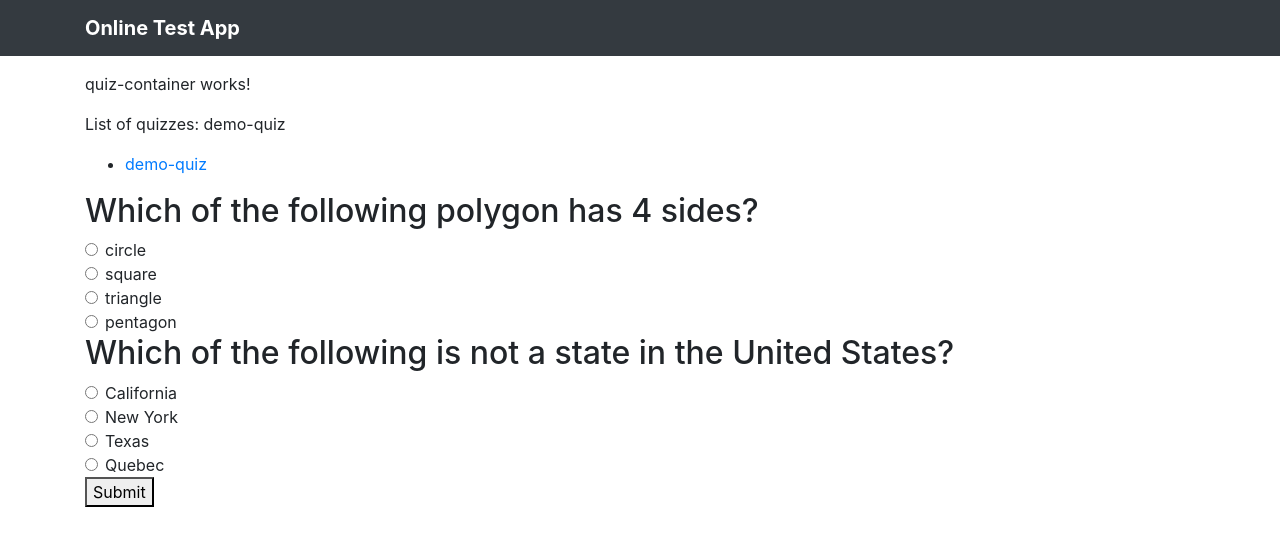
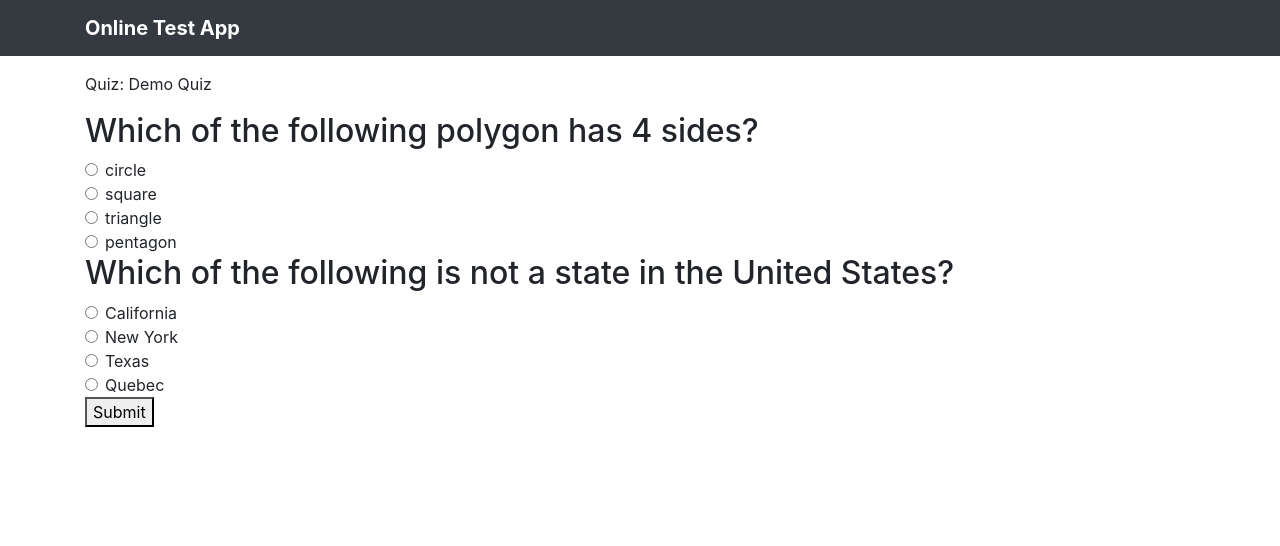
Before and after one commit to austinmchau/1973295_AustinChau_TCSMEANStackTraining, an Angular app in the folder OnlineTestApp/: page /quiz in a window 1280 px wide. Shown: the top 546 px of the page. Built offline with nearby package versions, Linux system fonts and the light colour scheme.

Commit message:
working nested template form component for the quiz

```diff
--- a/OnlineTestApp/src/app/app.module.ts
+++ b/OnlineTestApp/src/app/app.module.ts
@@ -7,6 +7,7 @@ import { NgbModule } from '@ng-bootstrap/ng-bootstrap';
 import { QuizContainerComponent } from './components/quiz-container/quiz-container.component';
 import { HttpClientModule } from '@angular/common/http';
 import { QuizQuestionComponent } from './components/quiz-question/quiz-question.component';
+import { FormsModule } from '@angular/forms';
 
 @NgModule({
 	declarations: [
@@ -19,6 +20,7 @@ import { QuizQuestionComponent } from './components/quiz-question/quiz-question.
 		AppRoutingModule,
 		NgbModule,
 		HttpClientModule,
+		FormsModule,
 	],
 	providers: [],
 	bootstrap: [AppComponent]
--- a/OnlineTestApp/src/app/components/quiz-container/quiz-container.component.html
+++ b/OnlineTestApp/src/app/components/quiz-container/quiz-container.component.html
@@ -1,10 +1,6 @@
-<p>quiz-container works!</p>
-<p>List of quizzes: {{quizList}}</p>
-<ul *ngFor="let quiz of quizList">
-	<li><a [routerLink]=[quiz]>{{quiz}}</a></li>
-</ul>
+<p>Quiz: {{currentQuizName}}</p>
 
-<form  (submit)="onSubmit()">
+<form #questionForm="ngForm" (ngSubmit)="onSubmit(questionForm)">
 	<div *ngFor="let question of questions">
 		<app-quiz-question [question]="question"></app-quiz-question>
 	</div>
--- a/OnlineTestApp/src/app/components/quiz-container/quiz-container.component.ts
+++ b/OnlineTestApp/src/app/components/quiz-container/quiz-container.component.ts
@@ -1,4 +1,5 @@
 import { Component, OnInit } from '@angular/core';
+import { Form, FormGroup, NgForm } from '@angular/forms';
 import { IQuiz, IQuizQuestion, isQuizQuestion } from 'src/app/models/quiz';
 import { QuizApiService } from 'src/app/services/quiz-api.service';
 
@@ -11,15 +12,18 @@ export class QuizContainerComponent implements OnInit {
 
 	quizList: string[] = [];
 
-	demoQuiz?: IQuiz;
+	currentQuiz?: IQuiz;
 	questions?: IQuizQuestion[];
+
+	get currentQuizName() { return this.currentQuiz?.metadata.name ?? ""; }
+
 
 	constructor(private quizApi: QuizApiService) { }
 
 	ngOnInit(): void {
 		this.quizApi.getAvailableQuizzes().subscribe(quizzes => this.quizList = quizzes);
 		this.quizApi.getQuiz("demo-quiz").subscribe(quiz => {
-			this.demoQuiz = quiz;
+			this.currentQuiz = quiz;
 			this.questions = (() => {
 				const questions = quiz?.payload?.questions;
 				if (!Array.isArray(questions)) { console.error("invalid quiz questions."); return []; }
@@ -28,7 +32,8 @@ export class QuizContainerComponent implements OnInit {
 		});
 	}
 
-	onSubmit() {
-		console.log("Form submitted: ");
+	onSubmit(questionForm: NgForm) {
+		const results = questionForm.value;
+		console.log("Form submitted: ", results);
 	}
 }
--- a/OnlineTestApp/src/app/components/quiz-question/quiz-question.component.html
+++ b/OnlineTestApp/src/app/components/quiz-question/quiz-question.component.html
@@ -1,8 +1,8 @@
 <div>
 	<h2>{{questionText}}</h2>
-	<form>
+	<form ngModelGroup="question">
 		<div *ngFor="let choice of choices" class="form-check">
-			<input class="form-check-input" type="radio" [name]="quizQuestion?.id" [id]="choice.id">
+			<input type="radio" class="form-check-input" [name]="questionId" [value]="choice.id" [id]="quizQuestion?.id" ngModel>
 			<label class="form-check-label" [for]="choice.id">{{choice.text}}</label>
 		</div>
 	</form>
--- a/OnlineTestApp/src/app/components/quiz-question/quiz-question.component.ts
+++ b/OnlineTestApp/src/app/components/quiz-question/quiz-question.component.ts
@@ -1,16 +1,25 @@
 import { Component, Input, OnChanges, OnInit, SimpleChanges } from '@angular/core';
+import { ControlContainer, FormControlDirective, FormGroup, NgForm } from '@angular/forms';
 import { IQuizQuestion, MCQuestion } from 'src/app/models/quiz';
 
 @Component({
 	selector: 'app-quiz-question',
 	templateUrl: './quiz-question.component.html',
-	styleUrls: ['./quiz-question.component.css']
+	styleUrls: ['./quiz-question.component.css'],
+	viewProviders: [
+		{
+			provide: ControlContainer,
+			useExisting: NgForm,
+		}
+	]
 })
 export class QuizQuestionComponent implements OnInit, OnChanges {
 
 	@Input("question") quizQuestion?: IQuizQuestion;
+	@Input("controlName") controlName?: String;
 
 	get questionText(): string { return this.quizQuestion?.q ?? ""; }
+	get questionId(): string { return this.quizQuestion?.id ?? ""; }
 	get choices(): { id: number, text: string }[] {
 		const question = this.quizQuestion as MCQuestion;
 		if (question === undefined) { return []; }
```
Lines whose indentation alone changed are shown as unchanged.
